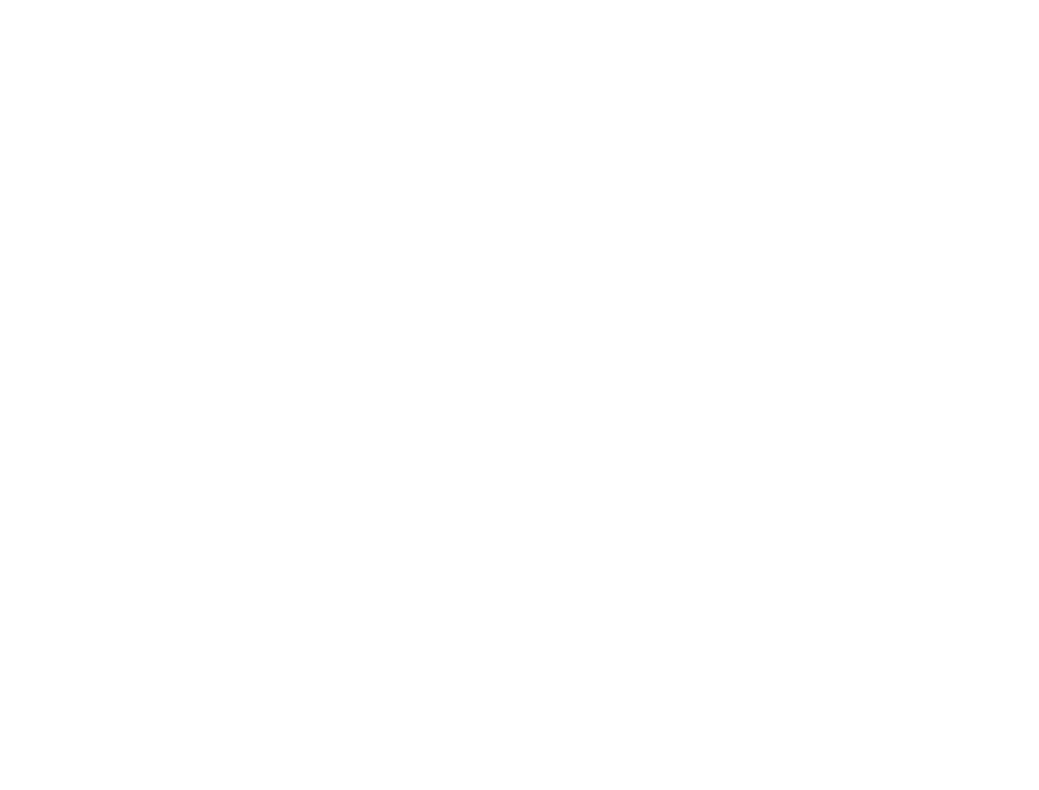
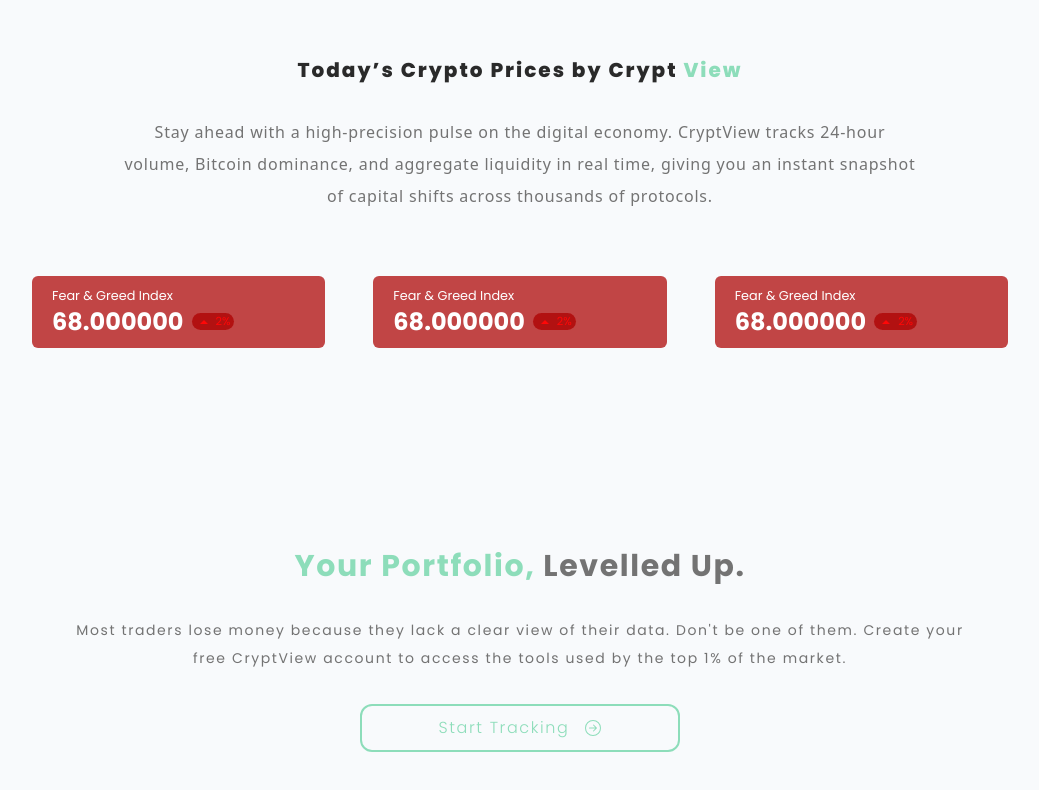
Before and after one commit to m4rk4lfred/CryptView, a React (Vite) app in the folder Frontend/: page / in a window 1280 px wide. Shown: the part 2571-3361 px from the top of the page, without its empty margins (120-1159 px from the left). Before the commit the page ends 2307 px from the top, so only its background shows below. Built offline with nearby package versions, Linux system fonts and the light colour scheme.

Commit message:
landing page

```diff
--- /dev/null
+++ b/Frontend/src/Components/summaryBox.jsx
@@ -0,0 +1,25 @@
+import { IoMdArrowDropup } from "react-icons/io";
+
+function summaryBox(){
+    return(
+        <>
+          <div data-aos={"fade-right"} className="flex font-poppins h-auto w-full text-primary flex-col bg-[#ad0000b9]  rounded-xl px-5 py-2.5  justify-start items-start md:rounded-md">
+
+             <div>
+                <p className="text-[0.80em] ">Fear & Greed Index</p>
+             </div>
+
+             <div className="flex flex-row justify-center items-center gap-2 ">
+                <h3 className="text-2xl font-bold">68.000000</h3>
+                <div className="flex flex-row justify-center px-1 rounded-xl gap-1 items-center bg-[#ad0000c0] ">
+                    <IoMdArrowDropup className="text-[#FF0707]"/>
+                    <p className="text-[#FF0707] text-[0.70em]">2%</p>
+                </div>
+             </div>
+
+
+          </div>
+        </>
+    )
+}
+export default summaryBox
--- a/Frontend/src/Pages/LandingPage/Landingpage.jsx
+++ b/Frontend/src/Pages/LandingPage/Landingpage.jsx
@@ -2,14 +2,19 @@
 import Hero from '../LandingPage/Hero'
 import Features from '../LandingPage/Features'
 import Features2 from '../LandingPage/Features2'
+import Summary from '../LandingPage/Summary'
+import StartTracking from '../LandingPage/StartTracking'
 function Landingpage(){
    return(
      <>
-     <div className='w-auto h-auto inset-0  '>
+     <div className='w-auto h-auto inset-0'>
        <Header></Header>
        <Hero></Hero>
        <Features></Features>
        <Features2></Features2>
+       <Summary></Summary>
+       <StartTracking></StartTracking>
+
       </div>
      </>
 
--- /dev/null
+++ b/Frontend/src/Pages/LandingPage/StartTracking.jsx
@@ -0,0 +1,18 @@
+import { BsArrowRightCircle } from "react-icons/bs";
+
+function StartTracking(){
+   return(
+    <>
+      <div className="flex flex-col px-12 items-center font-poppins gap-8 font-bold tracking-widest min-h-screen w-full mt-35 ">
+         <h1 className="text-xl text-primary-text md:text-3xl"><span className="text-branding">Your Portfolio,</span> Levelled Up.</h1>
+         <p className="text-primary-text text-center text-sm leading-7 font-normal md:px-35 ">Most traders lose money because they lack a clear view of their data. Don't be one of them. Create your free CryptView account to access the tools used by the top 1% of the market.</p>
+
+         <div className="border-2 text-branding gap-4 rounded-xl border-branding p-2.5 w-full flex flex-row items-center justify-center hover:bg-branding hover:text-primary duration-250 ease-in-out cursor-pointer md:max-w-80">
+            <p className="font-light">Start Tracking</p>
+            <BsArrowRightCircle className="block justify-self-end" />
+         </div>
+      </div>
+    </>
+   )
+}
+export default StartTracking
--- /dev/null
+++ b/Frontend/src/Pages/LandingPage/Summary.jsx
@@ -0,0 +1,20 @@
+import Summarybox from '../../Components/summaryBox'
+function Summary(){
+   return(
+    <>
+       <div data-aos={"fade-right"} className="flex flex-col w-screen h-full px-10 py-15 text-center mt-65 justify-center items-center ">
+          <div >
+             <h1 className="text-primary-dark mb-6 font-poppins text-xl font-extrabold tracking-widest">Today’s Crypto Prices by Crypt <span className="text-branding">View</span></h1>
+             <p className="leading-8 text-primary-text tracking-wider md:px-50 md:mt-8">Stay ahead with a high-precision pulse on the digital economy. CryptView tracks 24-hour volume, Bitcoin dominance, and aggregate liquidity in real time, giving you an instant snapshot of capital shifts across thousands of protocols.</p>
+          </div>
+
+          <div className='flex flex-col w-full h-full gap-12  px-6 mt-16 md:flex-row md:px-28'>
+            <Summarybox></Summarybox>
+            <Summarybox></Summarybox>
+            <Summarybox></Summarybox>
+          </div>
+       </div>
+    </>
+   )
+}
+export default Summary
```
